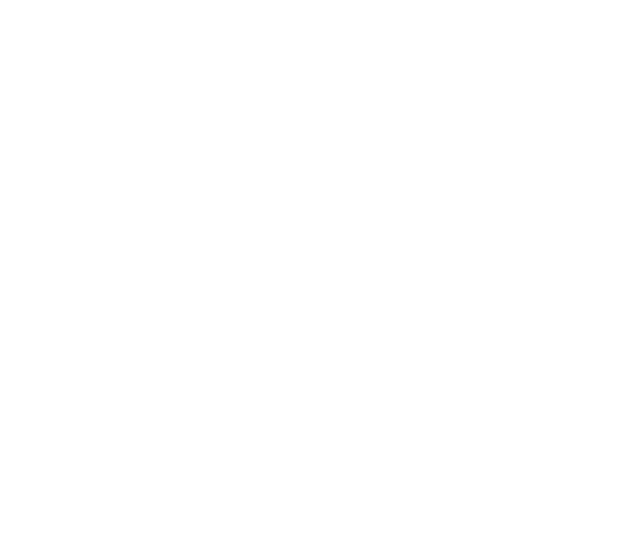
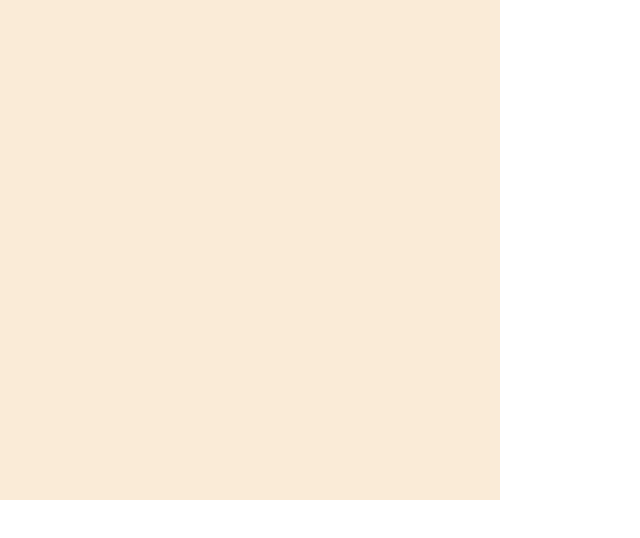
Before and after one commit to dargavavid/word-match-game, a plain HTML site: page index.html in a window 1280 px wide. Shown: the whole page, without its empty margins (0-640 px from the left). Drawn offline with Linux system fonts and the light colour scheme.

Commit message:
Add canvas bg-color and basic app object

```diff
--- a/css/style.css
+++ b/css/style.css
@@ -8,3 +8,7 @@ html, body {
     margin: 0;
     padding: 0;
 }
+
+#canvas {
+    background-color: antiquewhite;
+}
--- a/js/main.js
+++ b/js/main.js
@@ -0,0 +1,4 @@
+const app = {
+    canvas: document.querySelector("#canvas"),
+    ctx: this.canvas.getContext("2d"),
+};
```
Also changed, not shown: 1 other file.
